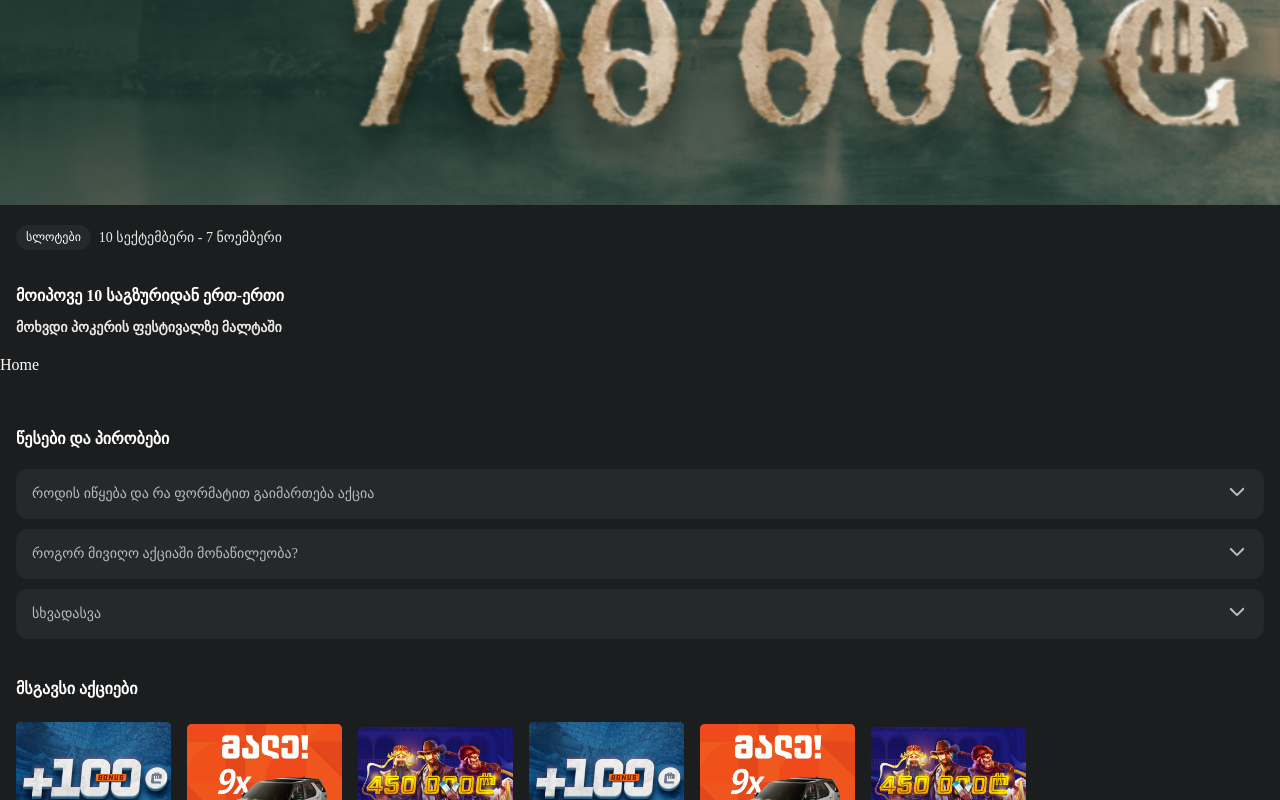
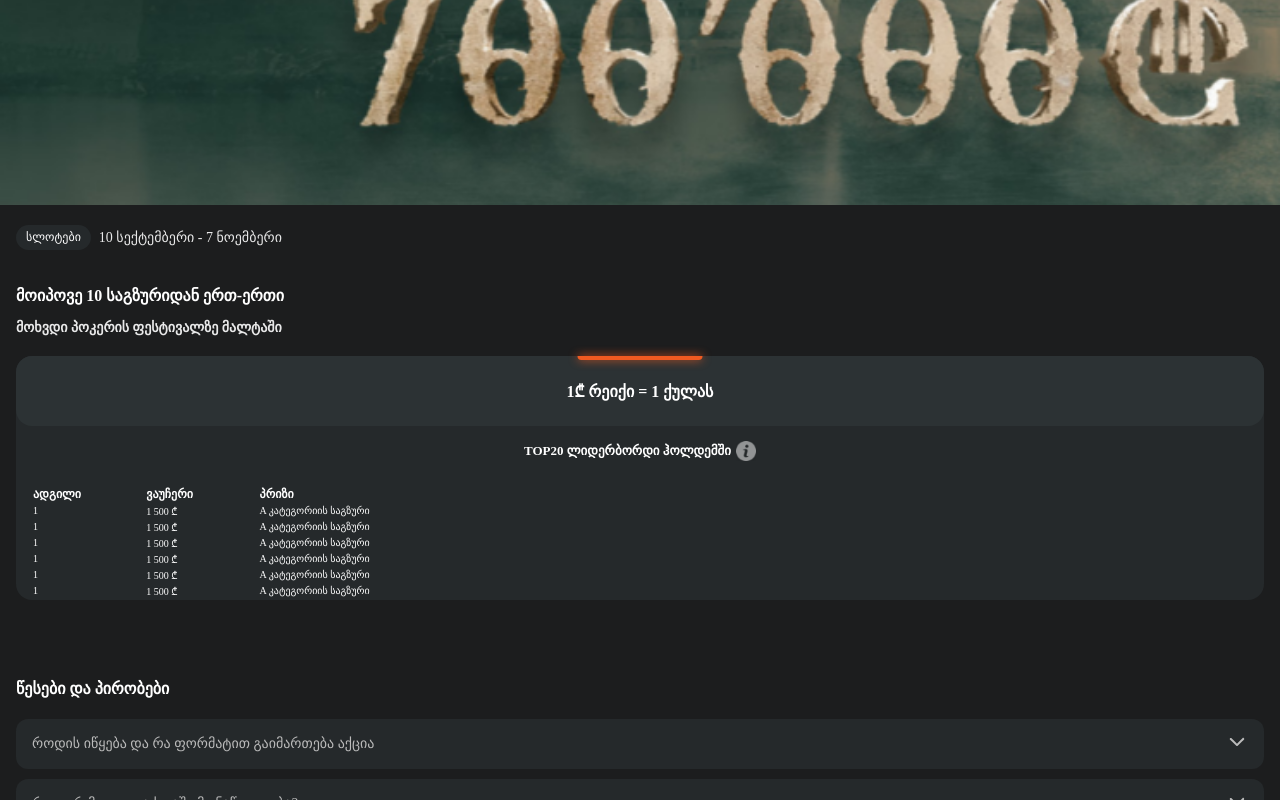
Before and after one commit to gengashvili/poker-legends-malta, a React (Vite) app: page / in a window 1280 px wide. Shown: the part 530-1330 px from the top of the page. Built offline with nearby package versions, Linux system fonts and the light colour scheme.

Commit message:
start working on home page

```diff
--- a/src/App.jsx
+++ b/src/App.jsx
@@ -5,7 +5,7 @@ import Footer from "./Components/Footer";
 import Header from "./Components/Header";
 import GlobalStyles from "./GlobalStyles";
 import FinalStage from "./pages/FinalStage";
-import Home from "./pages/Home";
+import Home from "./pages/Home/Home";
 import NewyearSeries from "./pages/NewyearSeries";
 
 function App() {
--- a/src/pages/Home.jsx
+++ /dev/null
@@ -1,7 +0,0 @@
-import React from 'react'
-
-export default function Home() {
-  return (
-    <div>Home</div>
-  )
-}
--- /dev/null
+++ b/src/pages/Home/Home.jsx
@@ -0,0 +1,44 @@
+import React from "react";
+import styled from "styled-components";
+import LeaderBoard from "./LeaderBoard";
+
+export default function Home() {
+  return (
+    <Container>
+      <Heading>
+        <div className="line"></div>
+        <h3>1₾ რეიქი = 1 ქულას</h3>
+      </Heading>
+      <LeaderBoard/>
+    </Container>
+  );
+}
+
+const Container = styled.div`
+  background-color: #25292b;
+  border-radius: 16px;
+  margin: 0 16px;
+`;
+
+const Heading = styled.h3`
+  background-color: #2c3234;
+  border-radius: 16px;
+  text-align: center;
+  padding: 24px 0;
+  position: relative;
+  h3 {
+    font-size: 16px;
+    color: #ffffff;
+  }
+  .line {
+    width: 125px;
+    height: 4px;
+    background-color: #ef5a21;
+    border-radius: 0 0 4px 4px;
+    position: absolute;
+    top: 0;
+    left: 50%;
+    transform: translateX(-50%);
+    box-shadow: 0px 0px 10px #ef5a21;
+  }
+`;
--- /dev/null
+++ b/src/pages/Home/LeaderBoard.jsx
@@ -0,0 +1,85 @@
+import React from "react";
+import styled from "styled-components";
+
+export default function LeaderBoard() {
+  return (
+    <Wrapper>
+      <Heading>
+        <h4>TOP20 ლიდერბორდი ჰოლდემში</h4>
+        <img src="/assets/example-icon.png" alt="example icon" />
+      </Heading>
+      <Board>
+        <tr>
+          <th>ადგილი</th>
+          <th>ვაუჩერი</th>
+          <th>პრიზი</th>
+        </tr>
+        <tr>
+          <td>1</td>
+          <td>1 500 ₾</td>
+          <td>A კატეგორიის საგზური</td>
+        </tr>
+        <tr>
+          <td>1</td>
+          <td>1 500 ₾</td>
+          <td>A კატეგორიის საგზური</td>
+        </tr>
+        <tr>
+          <td>1</td>
+          <td>1 500 ₾</td>
+          <td>A კატეგორიის საგზური</td>
+        </tr>
+        <tr>
+          <td>1</td>
+          <td>1 500 ₾</td>
+          <td>A კატეგორიის საგზური</td>
+        </tr>
+        <tr>
+          <td>1</td>
+          <td>1 500 ₾</td>
+          <td>A კატეგორიის საგზური</td>
+        </tr>
+        <tr>
+          <td>1</td>
+          <td>1 500 ₾</td>
+          <td>A კატეგორიის საგზური</td>
+        </tr>
+      </Board>
+    </Wrapper>
+  );
+}
+
+const Wrapper = styled.div`
+  margin: 15px 0 0 0;
+`;
+
+const Heading = styled.div`
+  display: flex;
+  align-items: center;
+  justify-content: center;
+  h4 {
+    font-size: 13px;
+  }
+  img {
+    width: 20px;
+    height: 20px;
+    margin-left: 5px;
+  }
+`;
+
+const Board = styled.table`
+  margin: 24px 15px;
+  tr {
+    text-align: left;
+  }
+  th,
+  td {
+    width: 33%;
+  }
+  th {
+    font-size: 12px;
+  }
+  td {
+    font-size: 10px;
+  }
+`;
```
